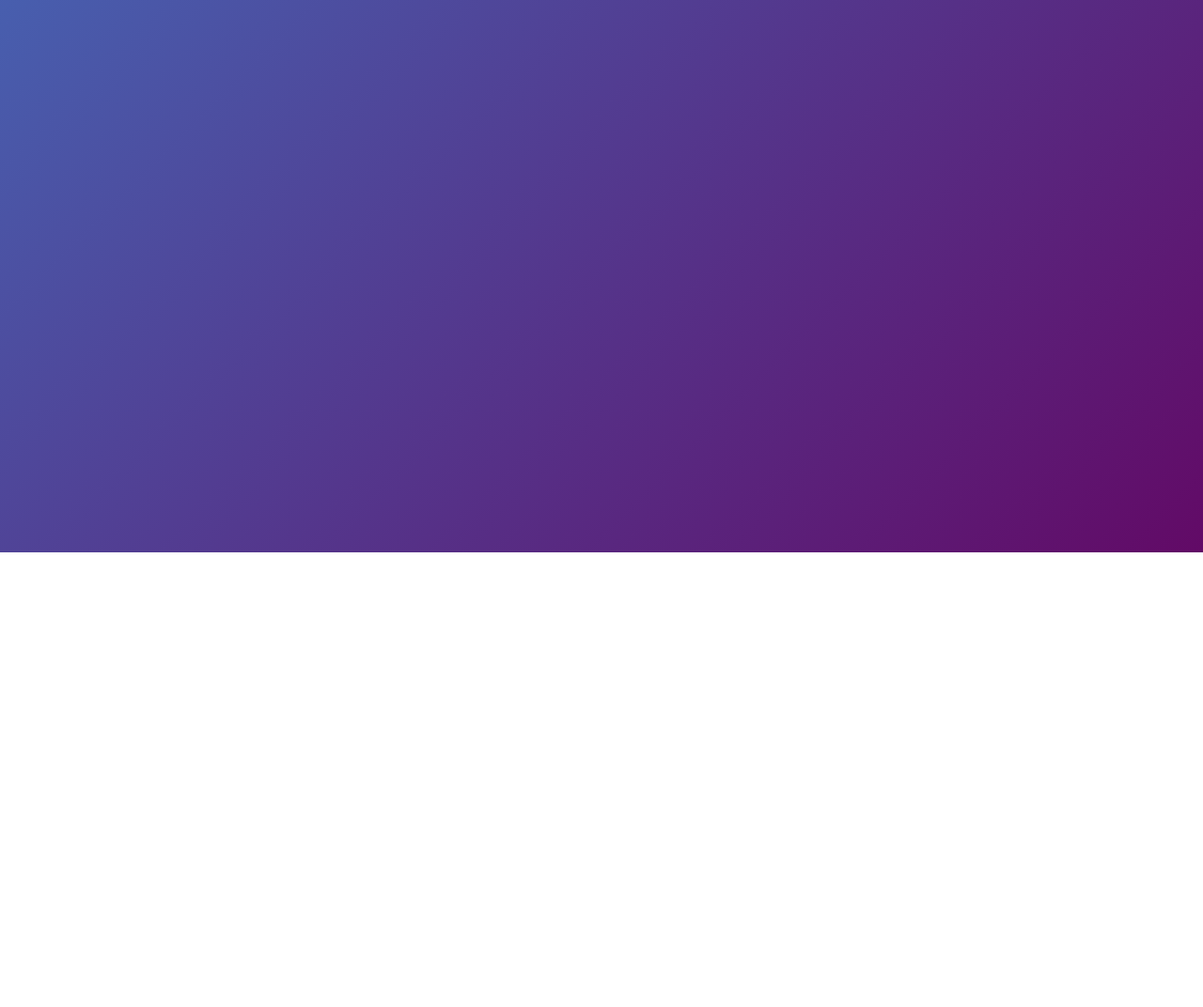
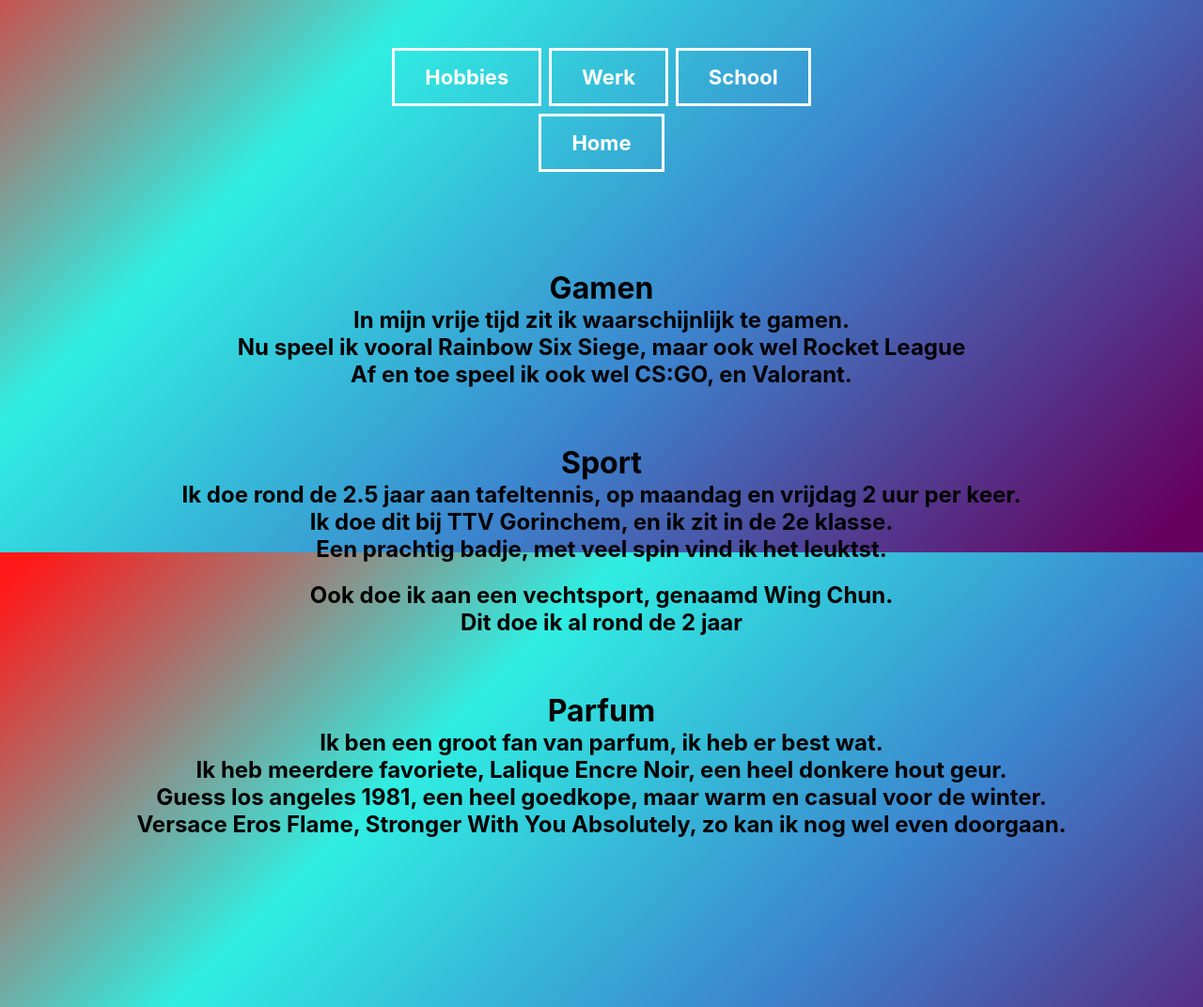
Before and after one commit to JTuinstra/HTML-en-CSS, a plain HTML site: page meesterproef/hobbies.html in a window 1280 px wide. Shown: the part 212-1284 px from the top of the page at 94% size. Before the commit the page ends 800 px from the top, so only its background shows below. Drawn offline with Linux system fonts and the light colour scheme.

Commit message:
hobbies erbij

```diff
--- a/meesterproef/css.css
+++ b/meesterproef/css.css
@@ -126,3 +126,10 @@ p{
     margin-bottom: 0;
     font-weight: bold;
 }
+
+.paratitel{
+    text-align: center;
+    color: black;
+    font-size: 2em;
+    font-weight: bold;
+}
--- a/meesterproef/hobbies.html
+++ b/meesterproef/hobbies.html
@@ -9,5 +9,55 @@
 
 <h1>Hobbies</h1>
 
+<nav>
+    <a href="hobbies.html">Hobbies</a>
+    <a href="werk.html">Werk</a>
+    <a href="school.html">School</a>
+    <br>
+    <a href="hoofdp.html">Home</a>
+</nav>
+<br>
+<br>
+<br>
+<br>
+<br>
+
+<div>
+    <p class="paratitel">Gamen</p>
+    <p>In mijn vrije tijd zit ik waarschijnlijk te gamen.</p>
+    <p>Nu speel ik vooral Rainbow Six Siege, maar ook wel Rocket League</p>
+    <p>Af en toe speel ik ook wel CS:GO, en Valorant.</p>
+    <br>
+    <br>
+    <br>
+    <p class="paratitel">Sport</p>
+    <p>Ik doe rond de 2.5 jaar aan tafeltennis, op maandag en vrijdag 2 uur per keer.</p>
+    <p>Ik doe dit bij TTV Gorinchem, en ik zit in de 2e klasse.</p>
+    <p>Een prachtig badje, met veel spin vind ik het leuktst.</p>
+    <br>
+    <p>Ook doe ik aan een vechtsport, genaamd Wing Chun.</p>
+    <p>Dit doe ik al rond de 2 jaar</p>
+    <br>
+    <br>
+    <br>
+    <p class="paratitel">Parfum</p>
+    <p>Ik ben een groot fan van parfum, ik heb er best wat.</p>
+    <p>Ik heb meerdere favoriete, Lalique Encre Noir, een heel donkere hout geur.</p>
+    <p>Guess los angeles 1981, een heel goedkope, maar warm en casual voor de winter.</p>
+    <p>Versace Eros Flame, Stronger With You Absolutely, zo kan ik nog wel even doorgaan.</p>
+    <br>
+    <br>
+    <br>
+    <br>
+    <br>
+    <br>
+    <br>
+    <br>
+    <br>
+
+
+    <p></p>
+</div>
+
 </body>
 </html>
```
Also changed, not shown: meesterproef/hoofdp.html (+8 -8 lines), meesterproef/school.html (+8 -0 lines), meesterproef/werk.html (+8 -0 lines).
